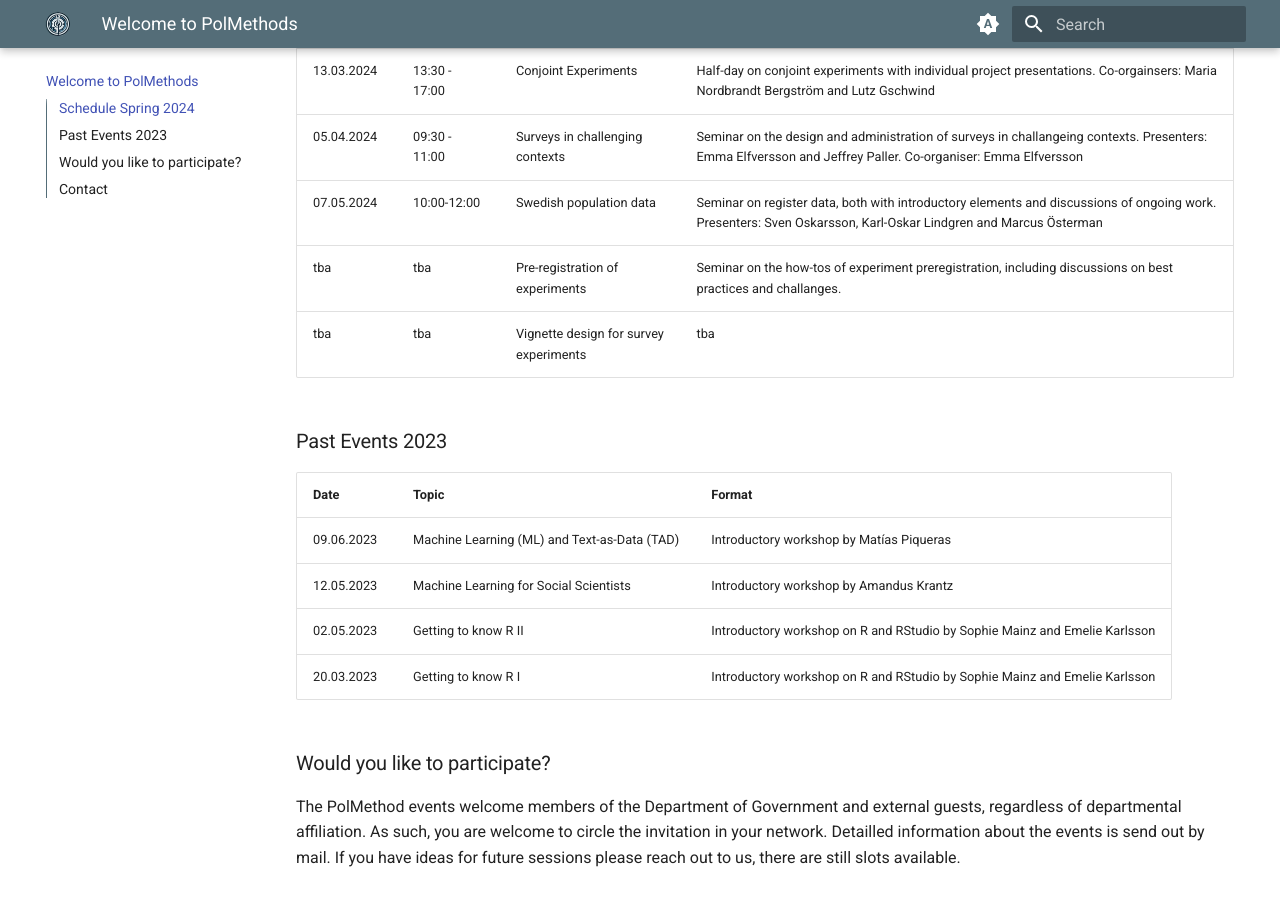
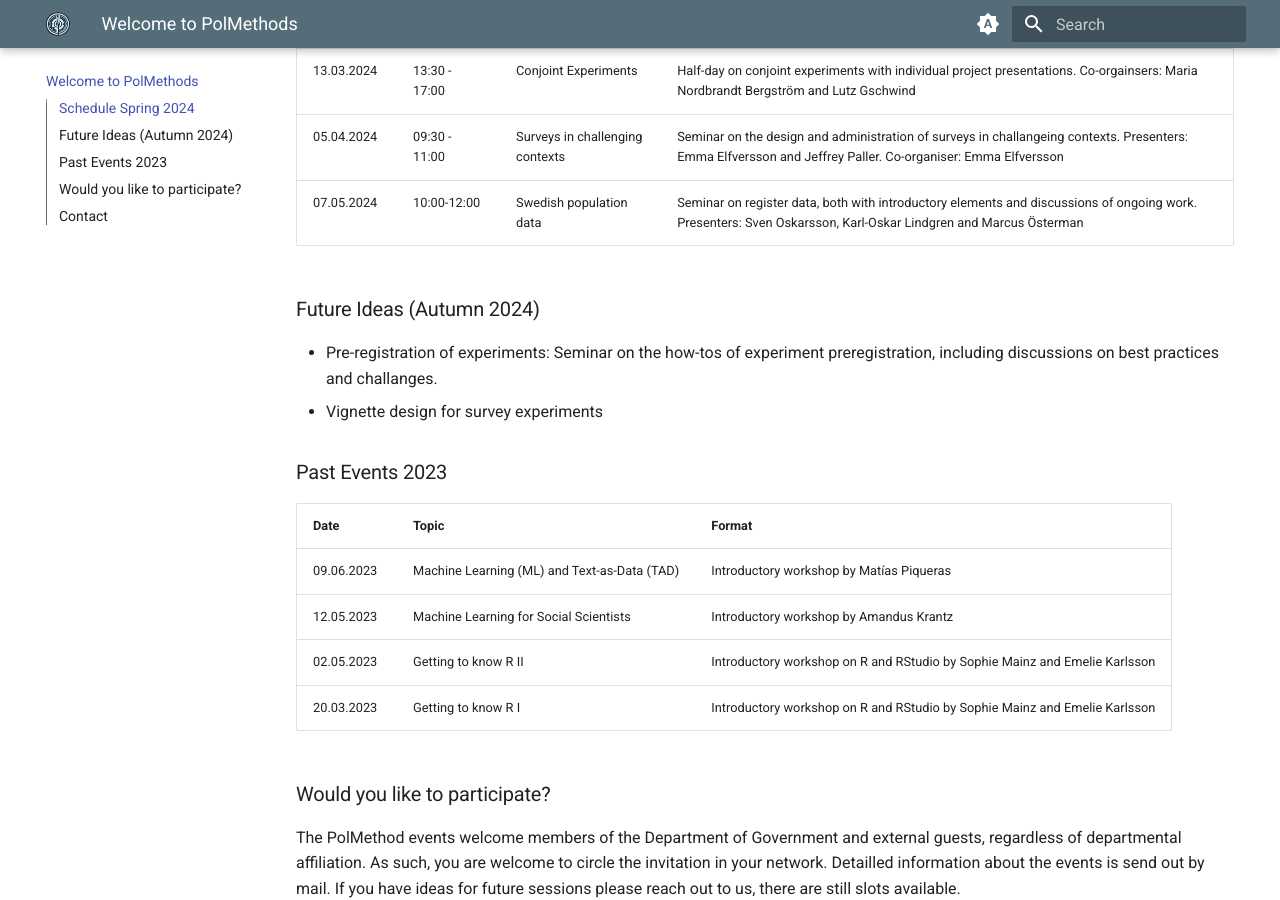
Before and after one commit to sophiemainz/polmethods-website, an MkDocs documentation site: the page built from docs/index.md, in a window 1280 px wide and 900 px high, scrolled down 329 px. Built offline with MkDocs 1.6.1 and Material for MkDocs 9.7.7, drawn with Linux system fonts in a browser that asks for light colours.

Commit message:
change structure

```diff
--- a/docs/index.md
+++ b/docs/index.md
@@ -9,10 +9,12 @@ Seminar Series on Methods in Political Science, Department of Government, Uppsal
 | 13.03.2024 | 13:30 - 17:00 | Conjoint Experiments | Half-day on conjoint experiments with individual project presentations. Co-orgainsers: Maria Nordbrandt Bergström and Lutz Gschwind |
 | 05.04.2024 | 09:30 - 11:00 | Surveys in challenging contexts | Seminar on the design and administration of surveys in challangeing contexts. Presenters: Emma Elfversson and Jeffrey Paller. Co-organiser: Emma Elfversson|
 | 07.05.2024 | 10:00-12:00 | Swedish population data | Seminar on register data, both with introductory elements and discussions of ongoing work. Presenters: Sven Oskarsson, Karl-Oskar Lindgren and Marcus Österman |
-| tba | tba| Pre-registration of experiments | Seminar on the how-tos of experiment preregistration, including discussions on best practices and challanges. |
-| tba | tba | Vignette design for survey experiments | tba    |
 
 
+### Future Ideas (Autumn 2024)
+
+- Pre-registration of experiments: Seminar on the how-tos of experiment preregistration, including discussions on best practices and challanges.
+- Vignette design for survey experiments
 
 
 ### Past Events 2023
```
